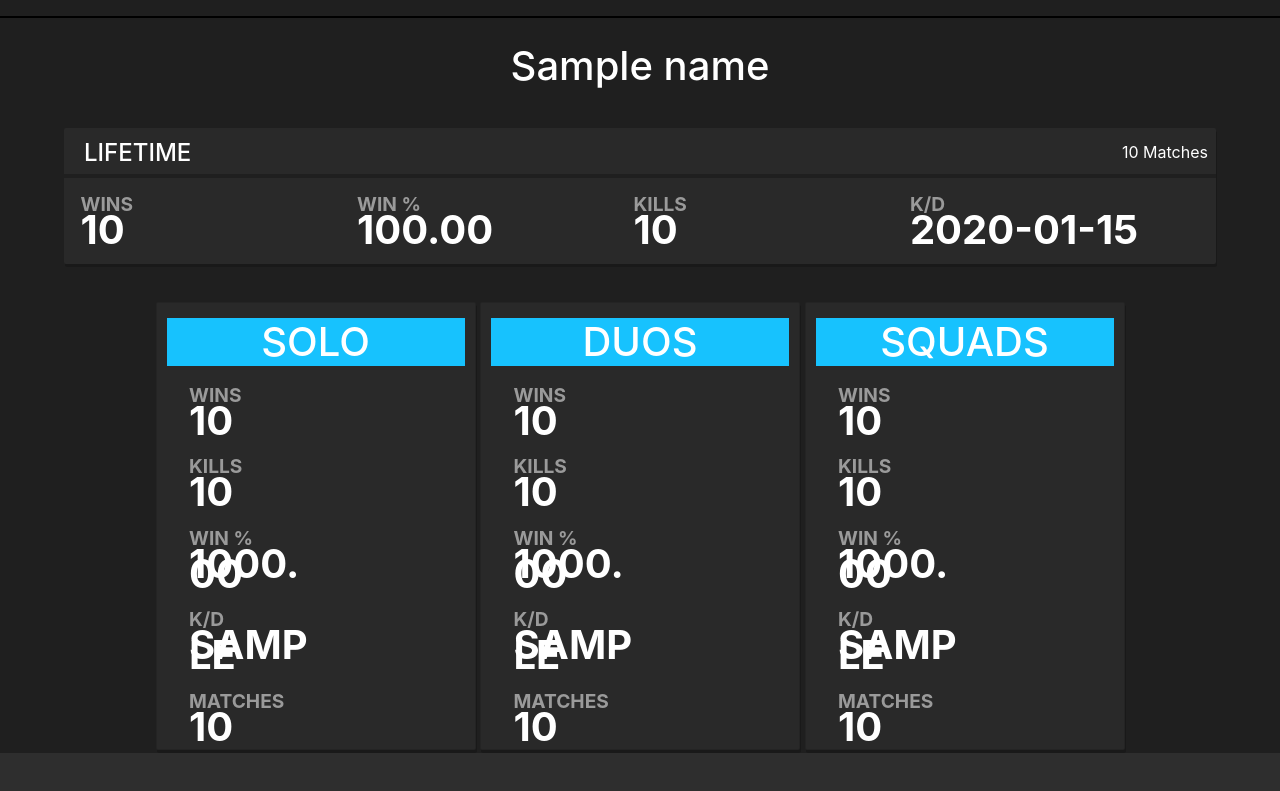
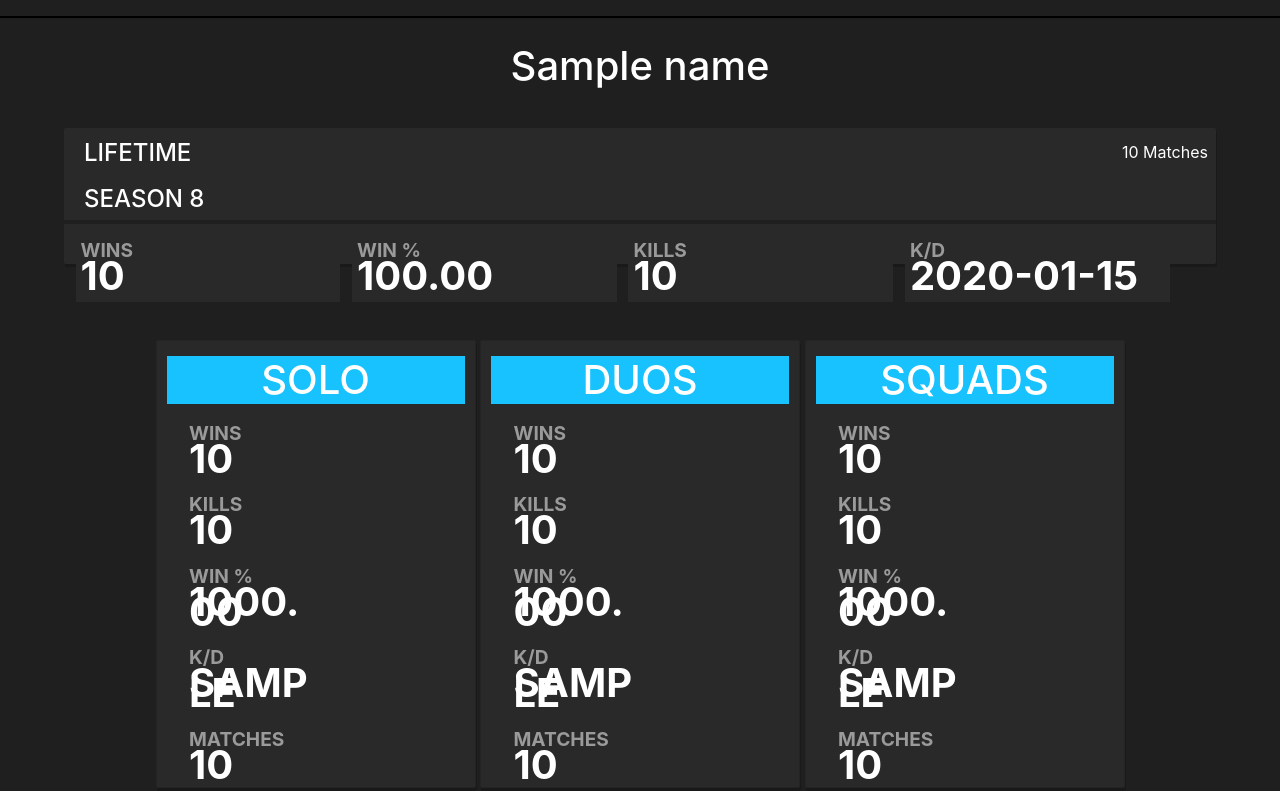
Before and after one commit to HaaZee/stathub, a Python web app: template app/templates/stats.html in a window 1280 px wide. Shown: the part 58-849 px from the top of the page. Before the commit the page ends 811 px from the top, so only its background shows below. Run offline with Jinja, Linux system fonts and the light colour scheme; the template is opened without the code that fills it: most values are stand-ins (such as "Sample title", 1, 10 or a date in 2020); some libraries are stand-ins or nearby versions.

Commit message:
Update stats.html

```diff
--- a/app/templates/stats.html
+++ b/app/templates/stats.html
@@ -12,6 +12,7 @@
       <p>{{ "{:,.0f}".format(solo_stats[3] + duo_stats[3] + squad_stats[3]) }} Matches</p>
     </div>
     <p style="padding:20px;padding-bottom:0px;font-weight:500;font-size:1.5rem">LIFETIME</p>
+    <p style="padding:20px;padding-bottom:0px;font-weight:500;font-size:1.5rem">SEASON 8</p>
     <hr style="border: 2px solid #1F1F1F;" />
     <div class="stat-box">
       <p class="stats-label"><b>WINS</b></p>
```
